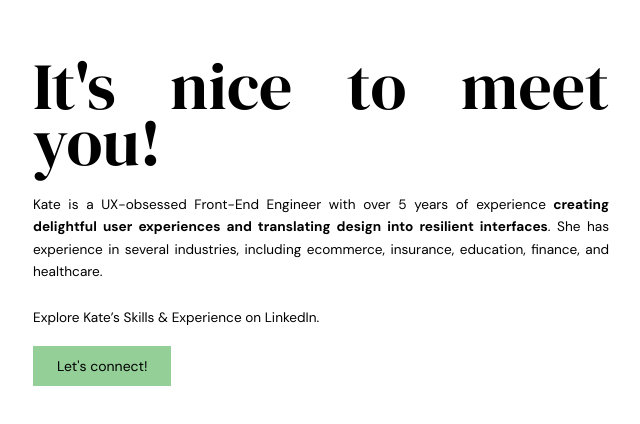
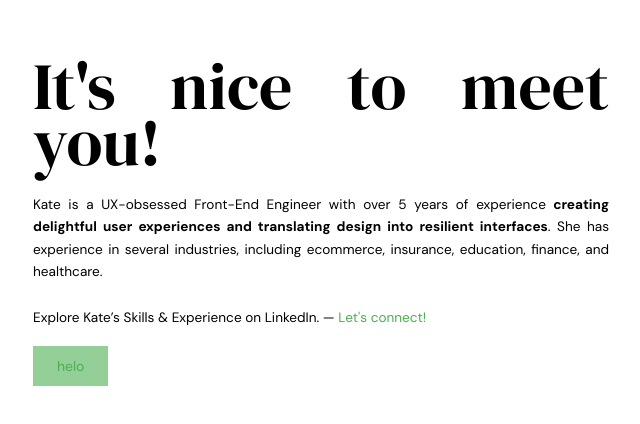
Before and after one commit to kate-bishop/thekatebishop, a Next.js app: page / in a window 1280 px wide. Shown: the part 1034-1458 px from the top of the page, without its empty margins (319-959 px from the left). Built offline with nearby package versions, Linux system fonts and the light colour scheme.

Commit message:
styling updates on about section

```diff
--- a/components/about.module.scss
+++ b/components/about.module.scss
@@ -1,4 +1,4 @@
-@use 'styles/utils.module.scss' as utils;
+@use '../styles/utils.module.scss' as utils;
 
 .about {
     height: 100%;
@@ -23,6 +23,10 @@
     & .paragraph {
         margin-top: 1.5rem;
     }
+
+    & a {
+        color: utils.$green-color;
+    }
 }
 
 @media only screen and (max-width: utils.$medium-breakpoint) {
--- a/components/about.tsx
+++ b/components/about.tsx
@@ -18,10 +18,16 @@ const MeetKate: React.FC = () => {
 }
 
 const CallToAction: React.FC = () => {
+    const ctaLink = <a href={contact.linkedIn} target="_blank" rel="noreferrer">
+        Let&apos;s connect!
+    </a>
+
     return (
         <div className={styles.paragraph}>
-            <Typography variant="subtitle2">{aboutMe.callToAction}</Typography>
-            <Button href={contact.linkedIn} target="_blank" rel="noreferrer">{contact.linkedInButton}</Button>
+            <Typography variant="subtitle2">
+                {aboutMe.callToAction} &#8212; {ctaLink}
+            </Typography>
+            <Button href='/experience'>helo</Button>
         </div>
     )
 }
--- a/components/experienceTabs.module.scss
+++ b/components/experienceTabs.module.scss
@@ -1,4 +1,4 @@
-@use 'styles/utils.module.scss' as utils;
+@use '../styles/utils.module.scss' as utils;
 
 .tabContainer {
     flex-direction: row;
@@ -6,6 +6,7 @@
     height: 100%;
     overflow: hidden;
     margin-top: 5vh;
+    margin-right: 5vh;
 }
 
 .tabBar {
@@ -13,7 +14,7 @@
     height: 100%;
     width: 15rem;
     margin-top: 1.5rem;
-    background-color: #fff;
+    background-color: utils.$secondary-color;
 }
 
 .tabPanel {
@@ -30,6 +31,7 @@
     .tabContainer {
         flex-direction: column;
         margin-top: 0;
+        margin-right: 0;
     }
 
     .tabBar {
--- a/styles/globals.scss
+++ b/styles/globals.scss
@@ -18,14 +18,15 @@ a:hover {
 }
 
 ::-webkit-scrollbar {
-  width: 10px;
+  width: 5px;
 }
 
 ::-webkit-scrollbar-track {
-  background: utils.$quinary-color;
+  background: utils.$secondary-color;
 }
 
 ::-webkit-scrollbar-thumb {
+  width: 5px;
   background: utils.$green-color-06;
 }
 
--- a/styles/utils.module.scss
+++ b/styles/utils.module.scss
@@ -1,11 +1,7 @@
 @import url('https://fonts.googleapis.com/css2?family=DM+Sans:wght@400;700&family=DM+Serif+Display&display=swap');
 
-$primary-color: #000000; // xiketic 070538
-$secondary-color: #04A6BF; // ming
-$tertiary-color: #E9513A; // vermillion
-$quaternary-color: #FFDD61; // jonquil
-$quinary-color: #FFFFFF; // cornsilk FFFDF0
-$senary-color: #BDDBD0; //opal
+$primary-color: #000000;
+$secondary-color: #FFFFFF;
 $green-color: #4CAF50;
 $green-color-06: rgba(76, 175, 80, .6);
 $green-color-04: rgba(76, 175, 80, .4);
@@ -21,8 +17,6 @@ $medium-breakpoint: 768px;
 $large-breakpoint: 1024px;
 $small-height-breakpoint: 450px;
 $medium-height-breakpoint: 550px;
-$quaternary-color-hover: #f0c631;
-$quaternary-color-active: #fde488;
 
 .app {
     font-family: $font-stack;
--- a/utils/strings.ts
+++ b/utils/strings.ts
@@ -95,7 +95,7 @@ export const experience: Experience[] = [
   },
   {
     companyName: 'Manufactured',
-    jobTitle: 'Front-End Product Developer, Product Owner',
+    jobTitle: 'Lead Front-End Developer, Product Owner',
     location: 'Culver City, CA (Remote)',
     dateSpan: 'September 2021 - February 2022',
     companyDescription:
```
